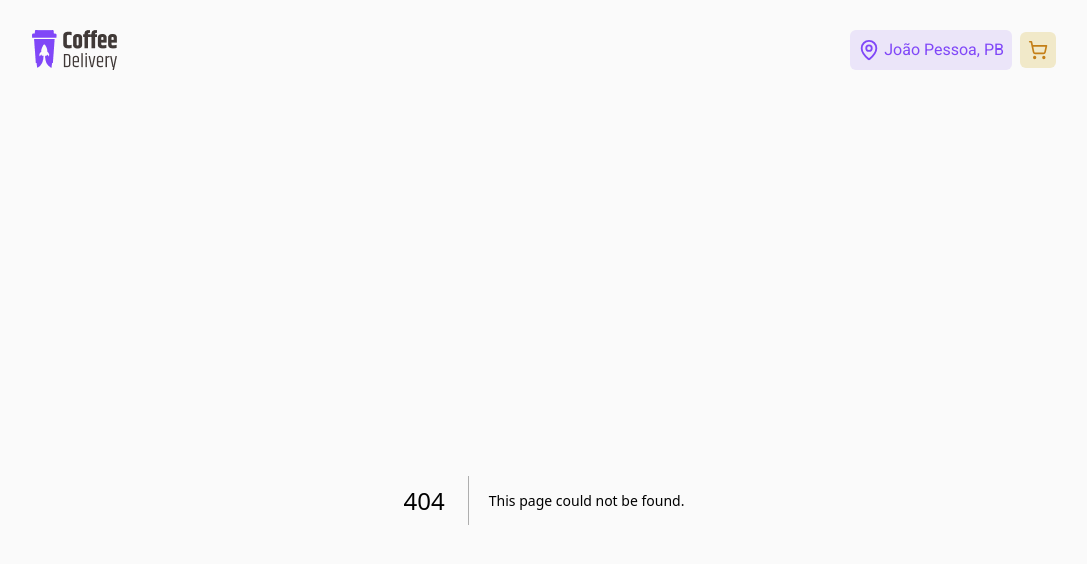
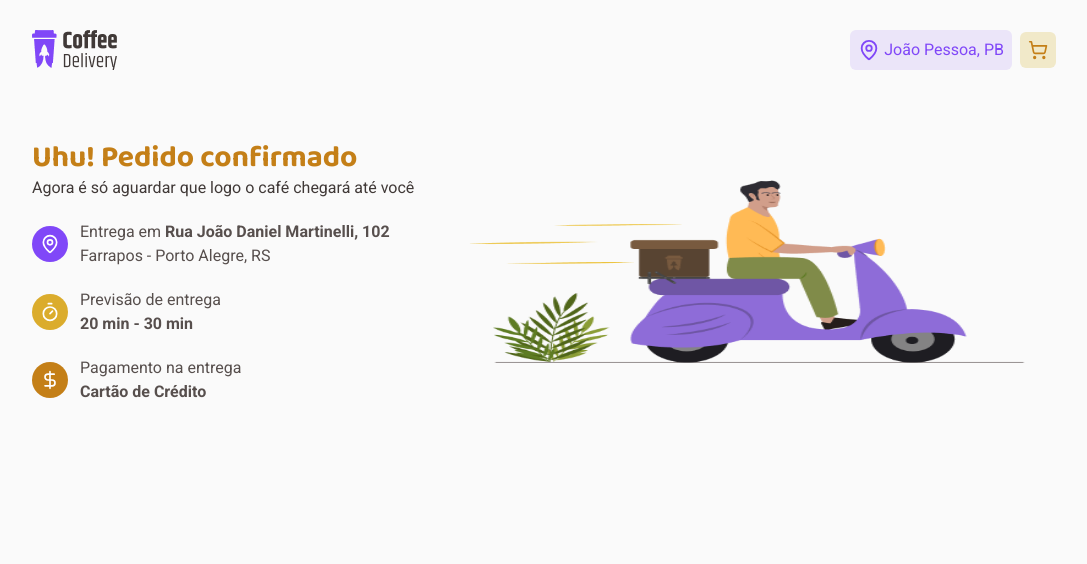
Before and after one commit to felipems1/coffee-delivery, a Next.js app: page /order-finish in a window 1280 px wide. Before the commit this address had no page. Shown: the top 564 px of the page, without its empty margins (96-1183 px from the left). Built offline with nearby package versions, Linux system fonts and the light colour scheme.

Commit message:
feat: add initial order finish page

```diff
--- /dev/null
+++ b/src/app/order-finish/page.tsx
@@ -0,0 +1,60 @@
+import { DollarSign, MapPin, Timer } from 'lucide-react'
+import { baloo } from '../layout'
+import Image from 'next/image'
+
+export default function OrderFinishPage() {
+  return (
+    <div className="px-5 lg:mx-auto lg:flex lg:w-full lg:max-w-5xl lg:items-center lg:gap-10 lg:px-0">
+      <div>
+        <h2
+          className={`mt-5 text-3xl font-bold text-yellow-dark ${baloo.className} lg:mt-10`}
+        >
+          Uhu! Pedido confirmado
+        </h2>
+        <p className="text-base-subtitle">
+          Agora é só aguardar que logo o café chegará até você
+        </p>
+        <div className="mt-5 space-y-5">
+          <div className="flex items-center gap-3">
+            <div className="items-center justify-center rounded-full bg-purple p-2">
+              <MapPin size={20} className="text-white" />
+            </div>
+            <div className="flex flex-col">
+              <span className="text-base-text">
+                Entrega em <b>Rua João Daniel Martinelli, 102</b>
+              </span>
+              <span className="text-base-text">
+                Farrapos - Porto Alegre, RS
+              </span>
+            </div>
+          </div>
+
+          <div className="flex items-center gap-3">
+            <div className="items-center justify-center rounded-full bg-yellow p-2">
+              <Timer size={20} className="text-white" />
+            </div>
+            <div className="flex flex-col">
+              <span className="text-base-text">Previsão de entrega</span>
+              <b className="text-base-text">20 min - 30 min</b>
+            </div>
+          </div>
+
+          <div className="flex items-center gap-3">
+            <div className="items-center justify-center rounded-full bg-yellow-dark p-2">
+              <DollarSign size={20} className="text-white" />
+            </div>
+            <div className="flex flex-col">
+              <span className="text-base-text">Pagamento na entrega</span>
+              <b className="text-base-text">Cartão de Crédito</b>
+            </div>
+          </div>
+        </div>
+      </div>
+      <div className="hidden w-full lg:block lg:flex-1">
+        <div className="relative mt-10 h-[200px] w-full">
+          <Image src="/illustration.png" alt="" fill />
+        </div>
+      </div>
+    </div>
+  )
+}
```
Also changed, not shown: public/illustration.png (added).
